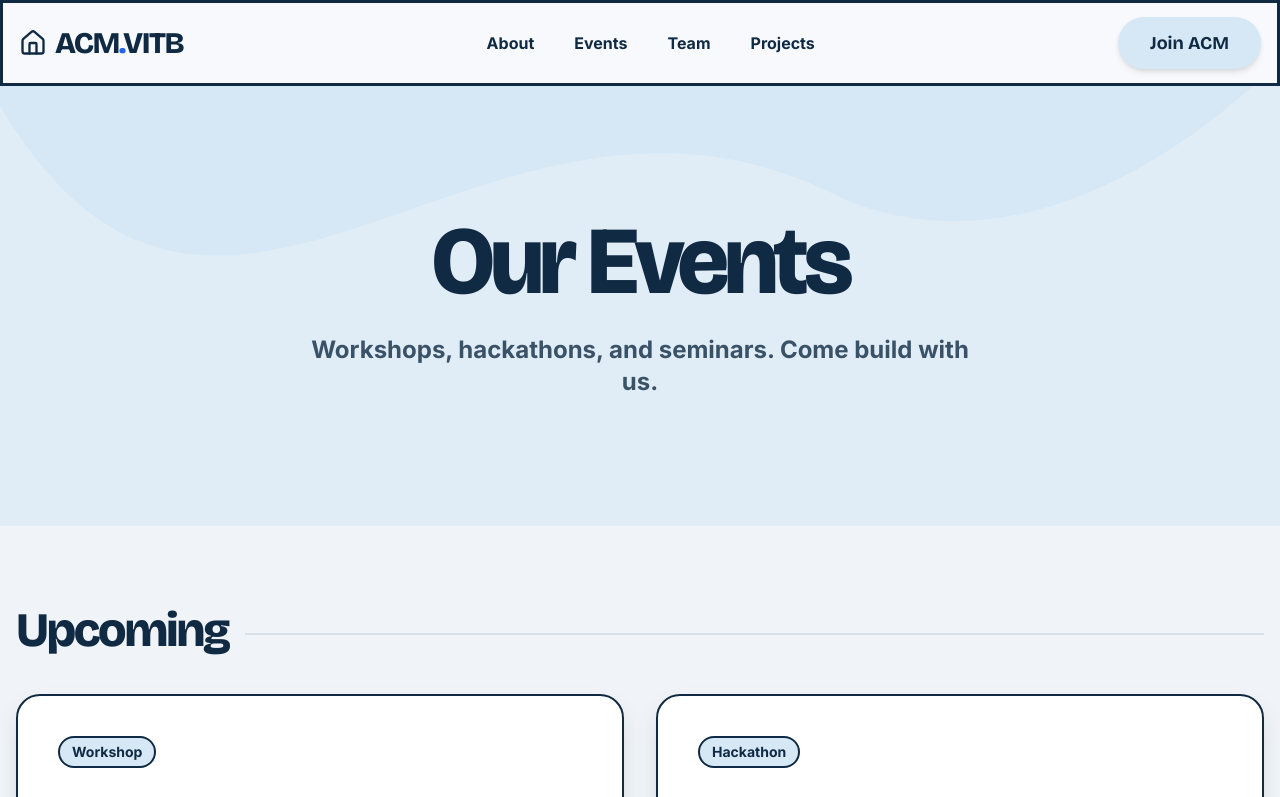
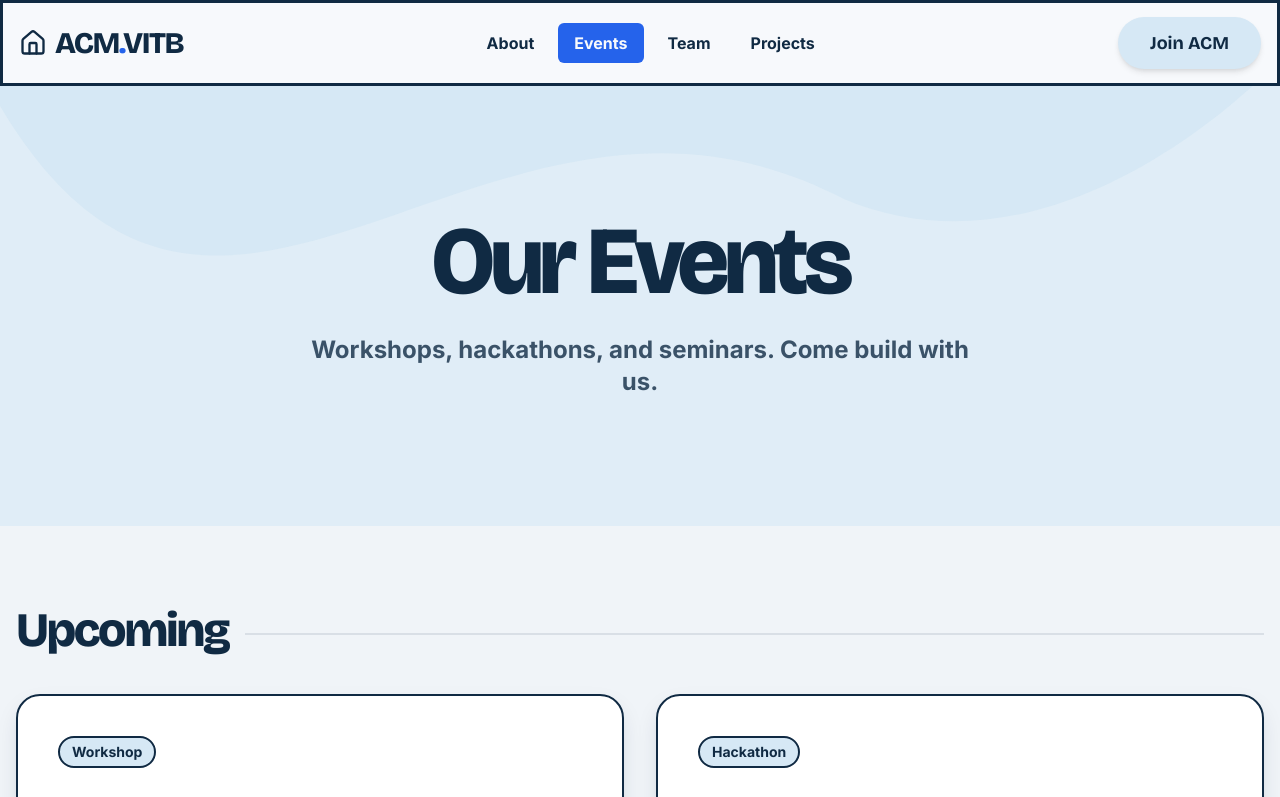
Before and after one commit to acm-vitbhopal/website, a Next.js app: page /events in a window 1280 px wide. Shown: the top 797 px of the page. Built offline with nearby package versions, Linux system fonts and the light colour scheme.

Commit message:
fix: install react-icons and restore navbar active states

```diff
--- a/package.json
+++ b/package.json
@@ -15,6 +15,7 @@
     "next": "16.2.10",
     "react": "19.2.4",
     "react-dom": "19.2.4",
+    "react-icons": "^5.7.0",
     "tailwind-merge": "^3.6.0"
   },
   "devDependencies": {
--- a/src/components/layout/Navbar.jsx
+++ b/src/components/layout/Navbar.jsx
@@ -2,11 +2,13 @@
 
 import { useState } from "react";
 import Link from "next/link";
+import { usePathname } from "next/navigation";
 import { Button } from "../ui/Button";
 import { House, Menu, X } from "lucide-react";
 
 export function Navbar() {
   const [isOpen, setIsOpen] = useState(false);
+  const pathname = usePathname();
 
   const navLinks = [
     { name: "About", href: "/about" },
@@ -31,14 +33,21 @@ export function Navbar() {
 
         {/* Desktop Nav */}
         <nav className="hidden md:flex items-center gap-2">
-          {navLinks.map((link) => (
+          {navLinks.map((link) => {
+            const active = pathname === link.href;
+            return (
               <Link
                 key={link.href}
                 href={link.href}
-              className="rounded-md px-4 py-2 font-bold text-brand-navy transition-all duration-200 hover:bg-brand-light-blue hover:text-brand-navy" >
+                className={`rounded-md px-4 py-2 font-bold transition-all duration-200 ${
+                  active
+                    ? "bg-brand-blue text-brand-off-white"
+                    : "text-brand-navy hover:bg-brand-light-blue hover:text-brand-navy"
+                }`} >
                 {link.name}
               </Link>
-          ))}
+            );
+          })}
         </nav>
 
         {/* Join Button */}
@@ -64,15 +73,22 @@ export function Navbar() {
       {isOpen && (
         <nav className="md:hidden brutal-border border-x-0 border-b-0 bg-brand-off-white px-4 py-5">
           <div className="flex flex-col gap-2">
-            {navLinks.map((link) => (
+            {navLinks.map((link) => {
+              const active = pathname === link.href;
+              return (
                 <Link
                   key={link.href}
                   href={link.href}
                   onClick={() => setIsOpen(false)}
-                className="rounded-md px-4 py-3 text-lg font-bold text-brand-navy transition-all hover:bg-brand-light-blue">
+                  className={`rounded-md px-4 py-3 text-lg font-bold transition-all ${
+                    active
+                      ? "bg-brand-blue text-brand-off-white"
+                      : "text-brand-navy hover:bg-brand-light-blue"
+                  }`}>
                   {link.name}
                 </Link>
-            ))}
+              );
+            })}
 
             <div className="mt-3">
               <Button
```
Also changed, not shown: 1 other file (tests, documents, lock files or other folders). Lines whose indentation alone changed are shown as unchanged.
